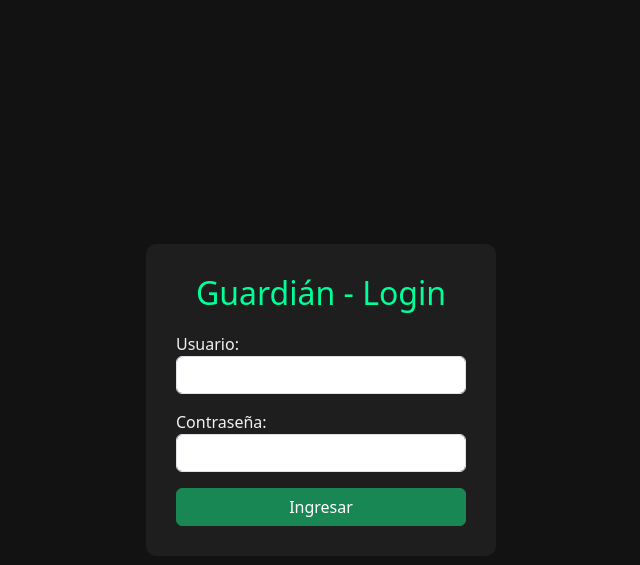
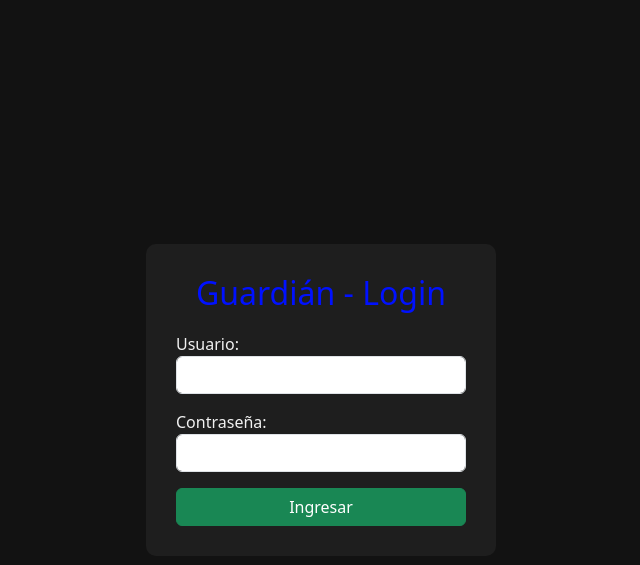
Before and after one commit to agus2894/Guardian, a FastAPI app: page /login in a window 1280 px wide. Shown: the top 565 px of the page, without its empty margins (319-959 px from the left). Run offline with FastAPI, Linux system fonts and the light colour scheme.

Commit message:
Modificando el fronted

```diff
--- a/templates/index.html
+++ b/templates/index.html
@@ -13,7 +13,7 @@
     <link rel="shortcut icon" href="/static/icons/favicon.ico" type="image/x-icon">
 
     <style>
-        body { background: #121212; color: #f1f1f1; padding: 20px; }
+        body { background: #352b5f; color: #ffffff; padding: 20px; }
         h1 { color: #00ff99; margin-bottom: 20px; }
         table { margin-top: 20px; }
     </style>
--- a/templates/login.html
+++ b/templates/login.html
@@ -15,7 +15,7 @@
     <style>
         body { background: #121212; color: #f1f1f1; display: flex; justify-content: center; align-items: center; height: 100vh; }
         .login-box { background-color: #1e1e1e; padding: 30px; border-radius: 10px; width: 350px; }
-        h2 { color: #00ff99; text-align: center; margin-bottom: 20px; }
+        h2 { color: #0011ff; text-align: center; margin-bottom: 20px; }
     </style>
 </head>
 <body>
```
